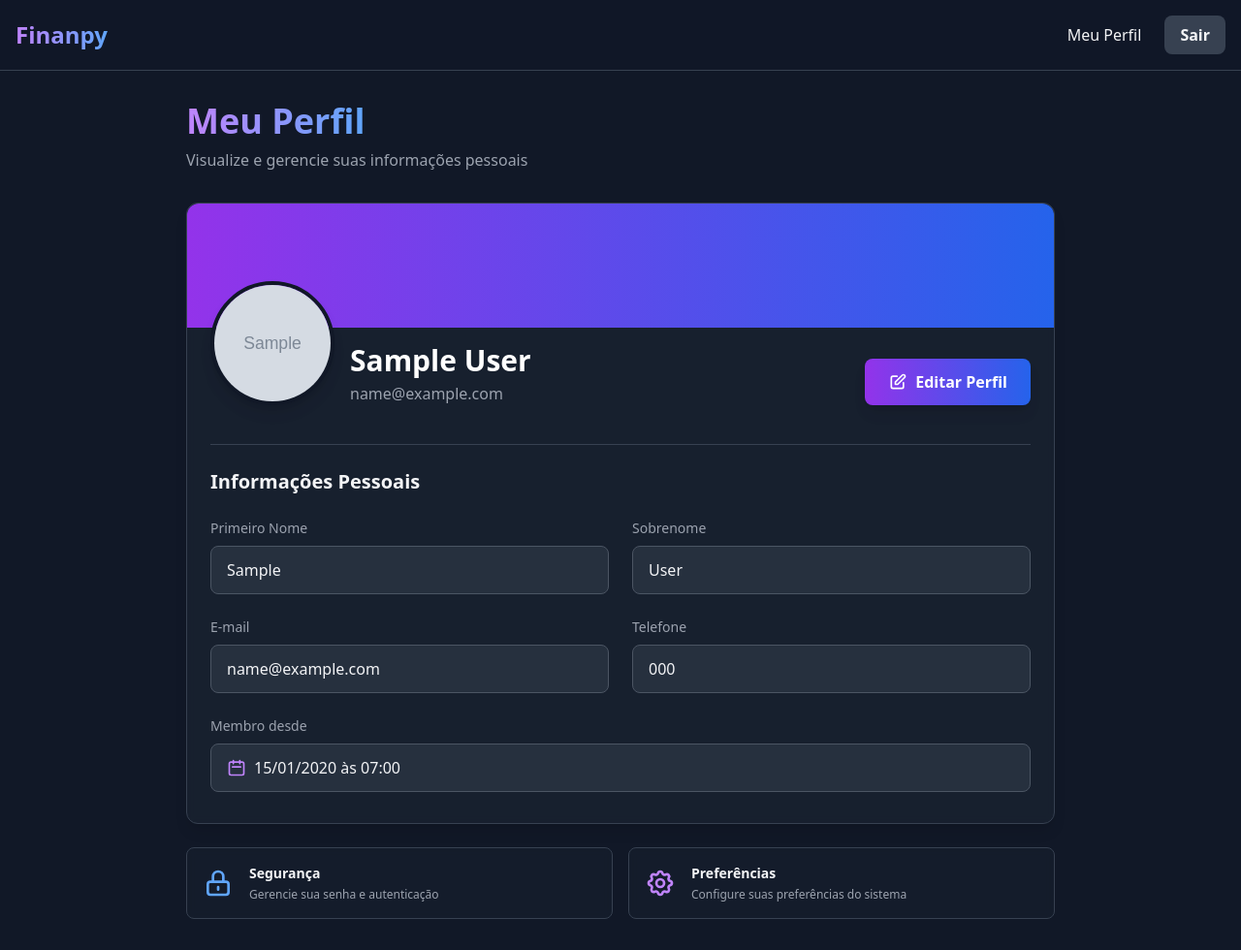
After one commit to MrSwolkin/finanpy, a Django app: page /profile/ in a window 1280 px wide. The commit adds this page. Shown: the whole page at 97% size. Run offline with Django 5.2, Linux system fonts and the light colour scheme; a user stored in the database is signed in; tables that the repository leaves empty hold one stand-in row (values such as "Sample post"); grey boxes marked "Sample" are stand-in pictures; some libraries are stand-ins or nearby versions.

Commit message:
feat: TASKS.md sprint 1.12 templates-profiles

```diff
--- a/templates/base/base.html
+++ b/templates/base/base.html
@@ -10,6 +10,7 @@
     {% block extra_css %}{% endblock %}
 </head>
 <body class="bg-gray-900 text-gray-100 min-h-screen">
+    {% include "partials/navbar.html" %}
     {% include "partials/messages.html" %}
 
     <main>
--- /dev/null
+++ b/templates/partials/navbar.html
@@ -0,0 +1,98 @@
+<nav class="sticky top-0 z-50 bg-gray-900/95 backdrop-blur-sm border-b border-gray-700">
+    <div class="container mx-auto px-4 py-4 max-w-7xl">
+        <div class="flex items-center justify-between">
+            <!-- Logo/Brand -->
+            <div class="flex items-center">
+                <a href="{% if user.is_authenticated %}{% url 'profiles:detail' %}{% else %}{% url 'users:login' %}{% endif %}"
+                   class="text-2xl font-bold bg-gradient-to-r from-purple-400 to-blue-400 bg-clip-text text-transparent hover:from-purple-300 hover:to-blue-300 transition-all duration-200">
+                    Finanpy
+                </a>
+            </div>
+
+            <!-- Desktop Navigation -->
+            <div class="hidden md:flex items-center space-x-6">
+                {% if user.is_authenticated %}
+                    <!-- Authenticated User Links -->
+                    <a href="{% url 'profiles:detail' %}"
+                       class="text-gray-100 hover:text-white font-medium transition-colors duration-200">
+                        Meu Perfil
+                    </a>
+                    <a href="{% url 'users:logout' %}"
+                       class="px-4 py-2 bg-gray-700 text-gray-100 rounded-lg font-semibold hover:bg-gray-600 transition-all duration-200">
+                        Sair
+                    </a>
+                {% else %}
+                    <!-- Unauthenticated User Links -->
+                    <a href="{% url 'users:login' %}"
+                       class="text-gray-100 hover:text-white font-medium transition-colors duration-200">
+                        Entrar
+                    </a>
+                    <a href="{% url 'users:signup' %}"
+                       class="px-4 py-2 bg-gradient-to-r from-purple-600 to-blue-600 text-white rounded-lg font-semibold hover:from-purple-700 hover:to-blue-700 transition-all duration-200 shadow-lg hover:shadow-xl">
+                        Cadastrar
+                    </a>
+                {% endif %}
+            </div>
+
+            <!-- Mobile Menu Button -->
+            <button id="mobile-menu-button"
+                    class="md:hidden flex items-center justify-center w-10 h-10 rounded-lg bg-gray-800 hover:bg-gray-700 transition-colors duration-200"
+                    aria-label="Menu">
+                <!-- Hamburger Icon -->
+                <svg class="w-6 h-6 text-gray-100"
+                     fill="none"
+                     stroke="currentColor"
+                     viewBox="0 0 24 24">
+                    <path stroke-linecap="round"
+                          stroke-linejoin="round"
+                          stroke-width="2"
+                          d="M4 6h16M4 12h16M4 18h16" />
+                </svg>
+            </button>
+        </div>
+
+        <!-- Mobile Navigation Menu -->
+        <div id="mobile-menu"
+             class="hidden md:hidden mt-4 pb-4 border-t border-gray-700 pt-4">
+            {% if user.is_authenticated %}
+                <!-- Authenticated User Mobile Links -->
+                <div class="flex flex-col space-y-3">
+                    <a href="{% url 'profiles:detail' %}"
+                       class="text-gray-100 hover:text-white font-medium transition-colors duration-200 py-2">
+                        Meu Perfil
+                    </a>
+                    <a href="{% url 'users:logout' %}"
+                       class="text-gray-100 hover:text-white font-medium transition-colors duration-200 py-2">
+                        Sair
+                    </a>
+                </div>
+            {% else %}
+                <!-- Unauthenticated User Mobile Links -->
+                <div class="flex flex-col space-y-3">
+                    <a href="{% url 'users:login' %}"
+                       class="text-gray-100 hover:text-white font-medium transition-colors duration-200 py-2">
+                        Entrar
+                    </a>
+                    <a href="{% url 'users:signup' %}"
+                       class="px-4 py-2 bg-gradient-to-r from-purple-600 to-blue-600 text-white rounded-lg font-semibold hover:from-purple-700 hover:to-blue-700 transition-all duration-200 shadow-lg hover:shadow-xl text-center">
+                        Cadastrar
+                    </a>
+                </div>
+            {% endif %}
+        </div>
+    </div>
+</nav>
+
+<!-- Mobile Menu Toggle Script -->
+<script>
+    document.addEventListener('DOMContentLoaded', function() {
+        const mobileMenuButton = document.getElementById('mobile-menu-button');
+        const mobileMenu = document.getElementById('mobile-menu');
+
+        if (mobileMenuButton && mobileMenu) {
+            mobileMenuButton.addEventListener('click', function() {
+                mobileMenu.classList.toggle('hidden');
+            });
+        }
+    });
+</script>
--- /dev/null
+++ b/templates/profiles/profile_detail.html
@@ -0,0 +1,172 @@
+{% extends 'base/base.html' %}
+
+{% block title %}Meu Perfil - Finanpy{% endblock %}
+
+{% block content %}
+<div class="min-h-screen bg-gray-900 px-4 py-8 sm:px-6 lg:px-8">
+    <div class="container mx-auto max-w-4xl">
+        <!-- Header -->
+        <div class="mb-8">
+            <h1 class="text-3xl md:text-4xl font-bold mb-2">
+                <span class="bg-gradient-to-r from-purple-400 to-blue-400 bg-clip-text text-transparent">
+                    Meu Perfil
+                </span>
+            </h1>
+            <p class="text-gray-400 text-sm md:text-base">
+                Visualize e gerencie suas informações pessoais
+            </p>
+        </div>
+
+        <!-- Profile Card -->
+        <div class="bg-gray-800/50 backdrop-blur-sm border border-gray-700 rounded-xl shadow-lg hover:shadow-xl transition-all duration-200">
+            <!-- Avatar Section -->
+            <div class="relative">
+                <div class="absolute inset-x-0 top-0 h-32 bg-gradient-to-r from-purple-600 to-blue-600 rounded-t-xl"></div>
+                <div class="relative px-6 pt-20 pb-6">
+                    <div class="flex flex-col sm:flex-row sm:items-end sm:justify-between gap-6">
+                        <!-- Avatar -->
+                        <div class="flex flex-col sm:flex-row items-center sm:items-end gap-4">
+                            <div class="relative">
+                                {% if profile.avatar %}
+                                <img
+                                    src="{{ profile.avatar.url }}"
+                                    alt="Avatar de {{ profile.first_name }}"
+                                    class="w-32 h-32 rounded-full border-4 border-gray-900 object-cover shadow-lg"
+                                >
+                                {% else %}
+                                <div class="w-32 h-32 rounded-full border-4 border-gray-900 bg-gradient-to-br from-purple-500 to-blue-500 flex items-center justify-center shadow-lg">
+                                    <svg class="w-16 h-16 text-white" fill="none" stroke="currentColor" viewBox="0 0 24 24">
+                                        <path stroke-linecap="round" stroke-linejoin="round" stroke-width="2" d="M16 7a4 4 0 11-8 0 4 4 0 018 0zM12 14a7 7 0 00-7 7h14a7 7 0 00-7-7z"></path>
+                                    </svg>
+                                </div>
+                                {% endif %}
+                            </div>
+                            <div class="text-center sm:text-left">
+                                <h2 class="text-2xl md:text-3xl font-bold text-white">
+                                    {{ profile.first_name }} {{ profile.last_name }}
+                                </h2>
+                                <p class="text-gray-400 text-sm md:text-base mt-1">
+                                    {{ profile.user.email }}
+                                </p>
+                            </div>
+                        </div>
+
+                        <!-- Edit Button -->
+                        <div class="flex justify-center sm:justify-start">
+                            <a
+                                href="{% url 'profiles:edit' %}"
+                                class="inline-flex items-center px-6 py-3 bg-gradient-to-r from-purple-600 to-blue-600 text-white rounded-lg font-semibold hover:from-purple-700 hover:to-blue-700 transition-all duration-200 shadow-lg hover:shadow-xl"
+                            >
+                                <svg class="w-5 h-5 mr-2" fill="none" stroke="currentColor" viewBox="0 0 24 24">
+                                    <path stroke-linecap="round" stroke-linejoin="round" stroke-width="2" d="M11 5H6a2 2 0 00-2 2v11a2 2 0 002 2h11a2 2 0 002-2v-5m-1.414-9.414a2 2 0 112.828 2.828L11.828 15H9v-2.828l8.586-8.586z"></path>
+                                </svg>
+                                Editar Perfil
+                            </a>
+                        </div>
+                    </div>
+                </div>
+            </div>
+
+            <!-- Profile Information -->
+            <div class="px-6 pb-8 pt-4">
+                <div class="border-t border-gray-700 pt-6">
+                    <h3 class="text-xl font-semibold text-gray-100 mb-6">
+                        Informações Pessoais
+                    </h3>
+
+                    <div class="grid grid-cols-1 md:grid-cols-2 gap-6">
+                        <!-- First Name -->
+                        <div class="space-y-2">
+                            <label class="block text-sm font-medium text-gray-400">
+                                Primeiro Nome
+                            </label>
+                            <div class="px-4 py-3 bg-gray-700/50 border border-gray-600 rounded-lg text-gray-100">
+                                {{ profile.first_name }}
+                            </div>
+                        </div>
+
+                        <!-- Last Name -->
+                        <div class="space-y-2">
+                            <label class="block text-sm font-medium text-gray-400">
+                                Sobrenome
+                            </label>
+                            <div class="px-4 py-3 bg-gray-700/50 border border-gray-600 rounded-lg text-gray-100">
+                                {{ profile.last_name }}
+                            </div>
+                        </div>
+
+                        <!-- Email -->
+                        <div class="space-y-2">
+                            <label class="block text-sm font-medium text-gray-400">
+                                E-mail
+                            </label>
+                            <div class="px-4 py-3 bg-gray-700/50 border border-gray-600 rounded-lg text-gray-100">
+                                {{ profile.user.email }}
+                            </div>
+                        </div>
+
+                        <!-- Phone -->
+                        <div class="space-y-2">
+                            <label class="block text-sm font-medium text-gray-400">
+                                Telefone
+                            </label>
+                            <div class="px-4 py-3 bg-gray-700/50 border border-gray-600 rounded-lg text-gray-100">
+                                {% if profile.phone %}
+                                    {{ profile.phone }}
+                                {% else %}
+                                    <span class="text-gray-500 italic">Não informado</span>
+                                {% endif %}
+                            </div>
+                        </div>
+
+                        <!-- Created At -->
+                        <div class="space-y-2 md:col-span-2">
+                            <label class="block text-sm font-medium text-gray-400">
+                                Membro desde
+                            </label>
+                            <div class="px-4 py-3 bg-gray-700/50 border border-gray-600 rounded-lg text-gray-100 flex items-center">
+                                <svg class="w-5 h-5 mr-2 text-purple-400" fill="none" stroke="currentColor" viewBox="0 0 24 24">
+                                    <path stroke-linecap="round" stroke-linejoin="round" stroke-width="2" d="M8 7V3m8 4V3m-9 8h10M5 21h14a2 2 0 002-2V7a2 2 0 00-2-2H5a2 2 0 00-2 2v12a2 2 0 002 2z"></path>
+                                </svg>
+                                {{ profile.created_at|date:"d/m/Y \à\s H:i" }}
+                            </div>
+                        </div>
+                    </div>
+                </div>
+            </div>
+        </div>
+
+        <!-- Additional Actions (Optional Future Enhancement) -->
+        <div class="mt-6 grid grid-cols-1 sm:grid-cols-2 gap-4">
+            <div class="bg-gray-800/30 backdrop-blur-sm border border-gray-700 rounded-lg p-4 hover:bg-gray-800/50 transition-all duration-200">
+                <div class="flex items-center">
+                    <div class="flex-shrink-0">
+                        <svg class="w-8 h-8 text-blue-400" fill="none" stroke="currentColor" viewBox="0 0 24 24">
+                            <path stroke-linecap="round" stroke-linejoin="round" stroke-width="2" d="M12 15v2m-6 4h12a2 2 0 002-2v-6a2 2 0 00-2-2H6a2 2 0 00-2 2v6a2 2 0 002 2zm10-10V7a4 4 0 00-8 0v4h8z"></path>
+                        </svg>
+                    </div>
+                    <div class="ml-4">
+                        <h4 class="text-sm font-semibold text-gray-100">Segurança</h4>
+                        <p class="text-xs text-gray-400 mt-1">Gerencie sua senha e autenticação</p>
+                    </div>
+                </div>
+            </div>
+
+            <div class="bg-gray-800/30 backdrop-blur-sm border border-gray-700 rounded-lg p-4 hover:bg-gray-800/50 transition-all duration-200">
+                <div class="flex items-center">
+                    <div class="flex-shrink-0">
+                        <svg class="w-8 h-8 text-purple-400" fill="none" stroke="currentColor" viewBox="0 0 24 24">
+                            <path stroke-linecap="round" stroke-linejoin="round" stroke-width="2" d="M10.325 4.317c.426-1.756 2.924-1.756 3.35 0a1.724 1.724 0 002.573 1.066c1.543-.94 3.31.826 2.37 2.37a1.724 1.724 0 001.065 2.572c1.756.426 1.756 2.924 0 3.35a1.724 1.724 0 00-1.066 2.573c.94 1.543-.826 3.31-2.37 2.37a1.724 1.724 0 00-2.572 1.065c-.426 1.756-2.924 1.756-3.35 0a1.724 1.724 0 00-2.573-1.066c-1.543.94-3.31-.826-2.37-2.37a1.724 1.724 0 00-1.065-2.572c-1.756-.426-1.756-2.924 0-3.35a1.724 1.724 0 001.066-2.573c-.94-1.543.826-3.31 2.37-2.37.996.608 2.296.07 2.572-1.065z"></path>
+                            <path stroke-linecap="round" stroke-linejoin="round" stroke-width="2" d="M15 12a3 3 0 11-6 0 3 3 0 016 0z"></path>
+                        </svg>
+                    </div>
+                    <div class="ml-4">
+                        <h4 class="text-sm font-semibold text-gray-100">Preferências</h4>
+                        <p class="text-xs text-gray-400 mt-1">Configure suas preferências do sistema</p>
+                    </div>
+                </div>
+            </div>
+        </div>
+    </div>
+</div>
+{% endblock %}
```
Also changed, not shown: TASKS.md (+4 -4 lines), templates/profiles/profile_form.html (added, +232 -0 lines).
